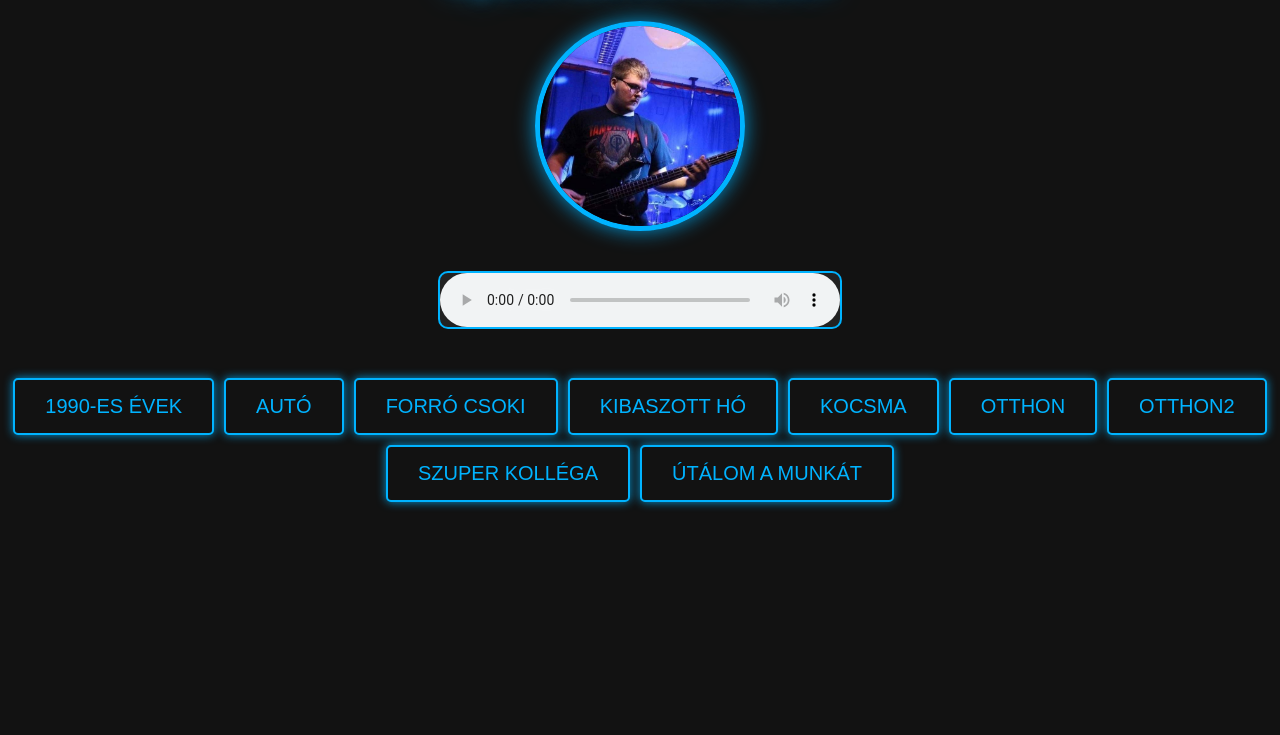
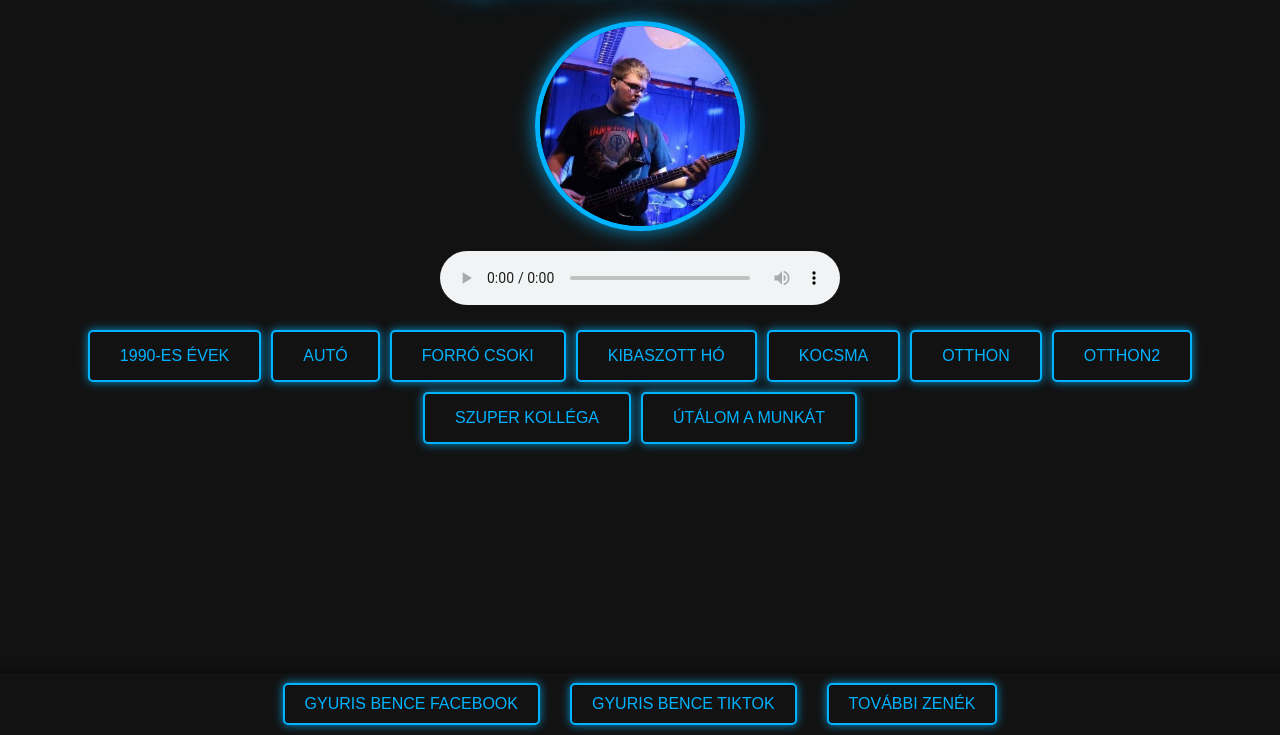
Before and after one commit to Pleiata/bence, a plain HTML site: page index.html in a window 1280 px wide. Shown: the part 65-800 px from the top of the page. Drawn offline with Linux system fonts and the light colour scheme.

Commit message:
index.html

```diff
--- a/index.html
+++ b/index.html
@@ -11,6 +11,8 @@
             color: #fff;
             margin: 0;
             padding: 0;
+            text-align: center;
+            overflow-x: hidden; /* Megakadályozza a vízszintes görgetést */
         }
         .circle-image {
             width: 200px;
@@ -18,7 +20,7 @@
             border-radius: 50%;
             overflow: hidden;
             margin: 20px auto;
-            border: 5px solid #00b3ff; /* Kék szín */
+            border: 5px solid #00b3ff; /* Élénk kék szín */
             box-shadow: 0 0 20px rgba(0, 179, 255, 0.8); /* Kék árnyék */
         }
         .circle-image img {
@@ -28,14 +30,9 @@
         }
         h1 {
             font-size: 36px;
-            text-align: center;
             color: #00b3ff; /* Kék szín */
             text-shadow: 0 0 15px rgba(0, 179, 255, 0.7), 0 0 30px rgba(0, 179, 255, 0.8); /* Kék világítás */
             margin-top: 20px;
-        }
-        #audio-controls {
-            margin-top: 20px;
-            text-align: center;
         }
         .audio-list {
             display: flex;
@@ -49,7 +46,7 @@
             padding: 15px 30px;
             margin: 5px;
             border: 2px solid #00b3ff; /* Kék szegély */
-            font-size: 20px;
+            font-size: 16px;
             cursor: pointer;
             text-transform: uppercase;
             border-radius: 5px;
@@ -68,9 +65,46 @@
             width: 100%;
             max-width: 400px;
             margin: 20px auto;
-            border-radius: 10px;
-            background-color: #222;
+            display: block;
+        }
+        .fixed-footer {
+            position: fixed;
+            bottom: 0;
+            left: -100%; /* Kezdeti hely balra kívül */
+            width: 100%;
+            background-color: #121212;
+            color: #00b3ff; /* Kék szín */
+            display: flex;
+            justify-content: center;
+            align-items: center;
+            padding: 10px 0;
+            box-shadow: 0 -2px 10px rgba(0, 0, 0, 0.5);
+            animation: slideIn 2s forwards; /* Animáció */
+        }
+        .fixed-footer a {
+            text-decoration: none;
+            color: #00b3ff;
+            margin: 0 15px;
+            padding: 10px 20px;
             border: 2px solid #00b3ff; /* Kék szegély */
+            border-radius: 5px;
+            transition: 0.3s;
+            box-shadow: 0 0 10px rgba(0, 179, 255, 0.8); /* Kék fényhatás */
+            font-size: 16px;
+            text-transform: uppercase;
+        }
+        .fixed-footer a:hover {
+            background-color: #00b3ff;
+            color: #121212;
+            box-shadow: 0 0 20px rgba(0, 179, 255, 1); /* Intenzívebb kék fény */
+        }
+        @keyframes slideIn {
+            from {
+                left: -100%; /* Kiindulópont kívülről */
+            }
+            to {
+                left: 0; /* Célpont teljesen látható */
+            }
         }
     </style>
 </head>
@@ -79,10 +113,10 @@
     <h1>Gyuris Bence AI Music</h1>
 
     <div class="circle-image">
-        <img src="bence.jpg" alt="Bence">
+        <img src="bence.jpg" alt="Gyuris Bence">
     </div>
 
-    <div id="audio-controls">
+    <div>
         <audio id="audio-player" controls>
             <source id="audio-source" src="" type="audio/wav">
             Your browser does not support the audio element.
@@ -90,11 +124,17 @@
     </div>
 
     <div class="audio-list" id="audio-list">
-        <!-- A JavaScript fogja feltölteni a zenéket itt -->
+        <!-- JavaScript tölti fel a zenéket -->
+    </div>
+
+    <div class="fixed-footer">
+        <a href="https://www.facebook.com/profile.php?id=100011543171895" target="_blank">Gyuris Bence Facebook</a>
+        <a href="https://www.tiktok.com/@bencegyuris" target="_blank">Gyuris Bence TikTok</a>
+        <a href="https://www.youtube.com/playlist?list=PLxelMVGvFe2NLGABzFM6-YIofVLCOnZg4" target="_blank">További zenék</a>
     </div>
 
     <script>
-        // Zene fájlok listája ABC sorrendben
+        // Zene fájlok listája
         const musicFiles = [
             'aimusic/1990-es évek.wav',
             'aimusic/Autó.wav',
@@ -107,7 +147,7 @@
             'aimusic/Útálom a munkát.wav'
         ];
 
-        // Zene lista generálása
+        // Zene lista megjelenítése
         const audioListContainer = document.getElementById('audio-list');
         musicFiles.forEach((filePath) => {
             const button = document.createElement('button');
@@ -120,7 +160,7 @@
             const audioPlayer = document.getElementById("audio-player");
             const audioSource = document.getElementById("audio-source");
 
-            // Beállítjuk a zenét
+            // Zene beállítása és lejátszása
             audioSource.src = songPath;
             audioPlayer.load();
             audioPlayer.play();
```
